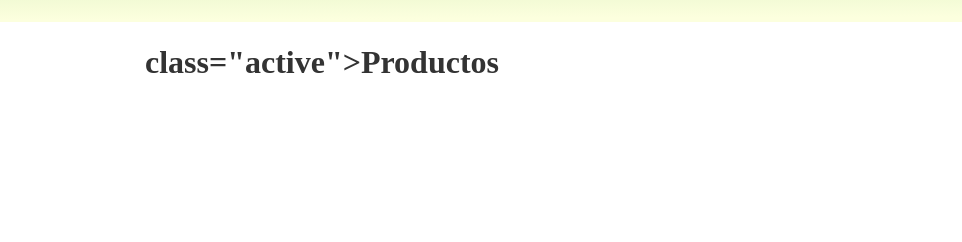
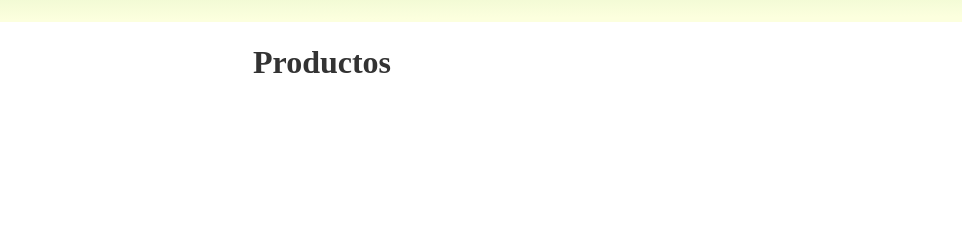
Before and after one commit to LilianaSily/petshop, a plain HTML site: page pages/perros.html in a window 1280 px wide. Shown: the part 214-456 px from the top of the page, 318-1280 px from the left. Drawn offline with Linux system fonts and the light colour scheme.

Commit message:
Update perros.html

```diff
--- a/pages/perros.html
+++ b/pages/perros.html
@@ -22,7 +22,7 @@
   </header>
 
   <div class="menu-vertical" id="menu">
-    <h1> class="active">Productos</h1>
+    <h1>Productos</h1>
     <h2><a href="#" data-target="fila1">Alimentos Secos</a></h2>
     <h2>><a href="#" data-target="fila2">Alimentos Húmedos</a></h2>
     <h2><a href="#" data-target="fila3">Accesorios</a></h2>
```
